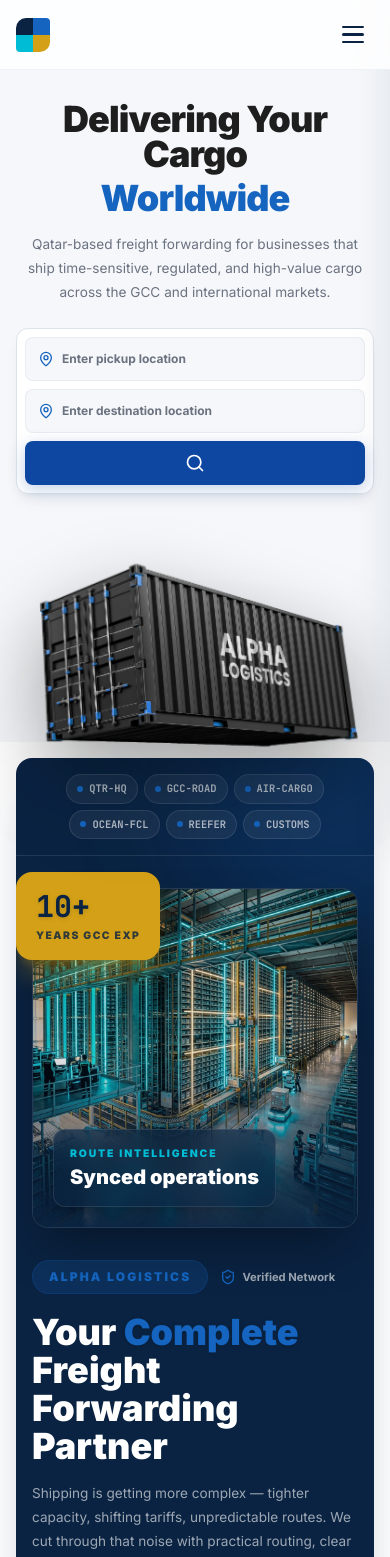
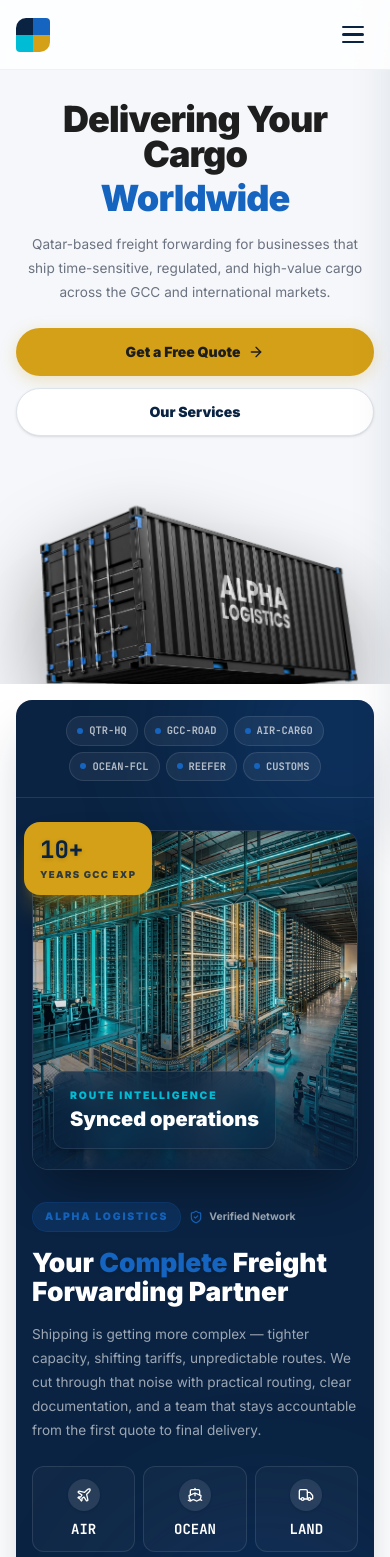
Before and after one commit to designbymishab/Alpha-Logistics, a Next.js app: page / in a window 390 px wide. Shown: the top 1557 px of the page. Built offline with nearby package versions, Linux system fonts and the light colour scheme.

Commit message:
update designs

```diff
--- a/src/app/branches/page.tsx
+++ b/src/app/branches/page.tsx
@@ -89,7 +89,7 @@
             </p>
           </div>
 
-          <div className="relative min-h-[300px] overflow-hidden rounded-2xl bg-white p-4 shadow-2xl shadow-deep-blue/10 sm:min-h-[460px] sm:p-5">
+          <div className="relative min-h-[250px] overflow-hidden rounded-2xl bg-white p-4 shadow-2xl shadow-deep-blue/10 sm:min-h-[460px] sm:p-5">
             <div className="absolute inset-0 opacity-70">
               <div className="h-full bg-[radial-gradient(circle_at_18%_50%,#0D47A1_0_5px,transparent_6px),radial-gradient(circle_at_45%_42%,#1565C0_0_5px,transparent_6px),radial-gradient(circle_at_58%_62%,#00BCD4_0_5px,transparent_6px),radial-gradient(circle_at_72%_38%,#D4A017_0_5px,transparent_6px),radial-gradient(circle_at_82%_66%,#0D47A1_0_5px,transparent_6px),linear-gradient(120deg,transparent_18%,rgba(13,71,161,.12)_18%_19%,transparent_19%_46%,rgba(0,188,212,.16)_46%_47%,transparent_47%)]" />
             </div>
--- a/src/app/contact/page.tsx
+++ b/src/app/contact/page.tsx
@@ -55,7 +55,7 @@
             </p>
           </div>
 
-          <div className="relative min-h-[260px] overflow-hidden rounded-2xl bg-deep-blue shadow-2xl shadow-deep-blue/20 sm:min-h-[430px]">
+          <div className="relative min-h-[220px] overflow-hidden rounded-2xl bg-deep-blue shadow-2xl shadow-deep-blue/20 sm:min-h-[430px]">
             <Image
               src={containerImage}
               alt="Alpha Logistics black shipping container contact visual"
--- a/src/app/globals.css
+++ b/src/app/globals.css
@@ -215,6 +215,22 @@
   .glass-panel {
     border-radius: 16px;
   }
+
+  /* Better mobile section spacing */
+  .global-network-section {
+    padding-block: 3rem;
+  }
+
+  /* Better touch targets */
+  .cta-primary,
+  .cta-gold {
+    min-height: 48px;
+  }
+
+  /* Prevent horizontal overflow on mobile */
+  .site-shell {
+    overflow-x: hidden;
+  }
 }
 
 .hero-image-parallax {
@@ -272,6 +288,16 @@
 .card:hover {
   transform: translateY(-2px);
   box-shadow: 0 8px 24px rgba(10, 35, 66, 0.08);
+}
+
+@media (max-width: 639px) {
+  .card {
+    padding: 1.25rem;
+  }
+
+  .card:hover {
+    transform: none;
+  }
 }
 
 .btn {
--- a/src/app/page.tsx
+++ b/src/app/page.tsx
@@ -8,7 +8,6 @@
   Globe2,
   MapPin,
   Plane,
-  Search,
   ShieldCheck,
   Ship,
   Truck,
@@ -112,9 +111,6 @@
             <h1 className="text-4xl font-black leading-[0.98] tracking-tight text-foreground sm:text-6xl lg:text-8xl">
               Delivering Your Cargo
               <span className="mt-2 flex items-center justify-center gap-2 sm:gap-3 text-secondary">
-                {/* <span className="flex size-8 items-center justify-center rounded-full bg-secondary-100 sm:size-12">
-                  <Globe2 aria-hidden="true" className="size-4 sm:size-6" />
-                </span> */}
                 Worldwide
               </span>
             </h1>
@@ -124,25 +120,19 @@
               the GCC and international markets.
             </p>
 
-            <div className="mx-auto mt-6 flex max-w-xl flex-col gap-2 rounded-xl border border-border-color bg-white p-2 shadow-lg shadow-deep-blue/5 sm:mt-7 sm:grid sm:grid-cols-[1fr_1fr_48px]">
-              <div className="flex min-h-11 items-center gap-2 rounded-lg border border-border-color/50 bg-background px-3 text-left">
-                <MapPin aria-hidden="true" className="size-4 text-secondary" />
-                <span className="text-xs font-bold text-cool-gray">
-                  Enter pickup location
-                </span>
-              </div>
-              <div className="flex min-h-11 items-center gap-2 rounded-lg border border-border-color/50 bg-background px-3 text-left">
-                <MapPin aria-hidden="true" className="size-4 text-secondary" />
-                <span className="text-xs font-bold text-cool-gray">
-                  Enter destination location
-                </span>
-              </div>
+            <div className="mx-auto mt-6 flex max-w-md flex-col gap-3 sm:mt-7 sm:flex-row sm:items-center sm:justify-center">
               <Link
                 href="/contact"
-                aria-label="Search shipment route"
-                className="cta-primary flex min-h-11 items-center justify-center rounded-lg text-white transition"
+                className="cta-gold inline-flex h-12 items-center justify-center gap-2 rounded-full px-7 text-sm font-black"
               >
-                <Search aria-hidden="true" className="size-5" />
+                Get a Free Quote
+                <ArrowRight aria-hidden="true" className="size-4" />
+              </Link>
+              <Link
+                href="/services"
+                className="inline-flex h-12 items-center justify-center gap-2 rounded-full border border-border-color bg-white px-7 text-sm font-black text-deep-blue shadow-sm transition hover:border-secondary hover:shadow-md"
+              >
+                Our Services
               </Link>
             </div>
           </div>
@@ -232,27 +222,27 @@
                 </div>
 
                 {/* Floating Stat Badge */}
-                <div className="absolute -top-4 -left-4 rounded-2xl bg-gold-accent px-5 py-4 text-deep-blue shadow-xl shadow-gold-accent/30 sm:-left-6 sm:top-8 z-10">
-                   <p className="mono-accent text-3xl font-black drop-shadow-sm sm:text-4xl">
+                <div className="absolute -top-2 -left-2 rounded-2xl bg-gold-accent px-4 py-3 text-deep-blue shadow-xl shadow-gold-accent/30 sm:-left-6 sm:-top-4 sm:px-5 sm:py-4 z-10">
+                   <p className="mono-accent text-2xl font-black drop-shadow-sm sm:text-4xl">
                       10+
                    </p>
-                   <p className="mt-1 text-[0.65rem] font-black uppercase tracking-[0.14em] opacity-80 sm:text-xs">
+                   <p className="mt-0.5 text-[0.6rem] font-black uppercase tracking-[0.14em] opacity-80 sm:mt-1 sm:text-xs">
                       Years GCC Exp
                    </p>
                 </div>
               </div>
 
               <div className="flex flex-col justify-center lg:pl-2">
-                <div className="flex items-center gap-3">
-                  <span className="w-fit rounded-full bg-secondary/20 px-4 py-2 text-xs font-black uppercase tracking-[0.18em] text-secondary border border-secondary/20">
+                <div className="flex flex-wrap items-center gap-2 sm:gap-3">
+                  <span className="w-fit rounded-full bg-secondary/20 px-3 py-1.5 text-[0.65rem] font-black uppercase tracking-[0.18em] text-secondary border border-secondary/20 sm:px-4 sm:py-2 sm:text-xs">
                     Alpha Logistics
                   </span>
-                  <span className="flex items-center gap-1.5 text-[0.7rem] font-bold text-white/60">
-                    <ShieldCheck aria-hidden="true" className="size-4 text-secondary" />
+                  <span className="flex items-center gap-1.5 text-[0.65rem] font-bold text-white/60 sm:text-[0.7rem]">
+                    <ShieldCheck aria-hidden="true" className="size-3.5 text-secondary sm:size-4" />
                     Verified Network
                   </span>
                 </div>
-                <h2 className="mt-5 max-w-2xl text-4xl font-black leading-[1.05] text-white sm:mt-6 sm:text-5xl lg:text-6xl">
+                <h2 className="mt-4 max-w-2xl text-[1.65rem] font-black leading-[1.1] text-white sm:mt-6 sm:text-4xl lg:text-6xl">
                   Your{" "}
                   <span className="text-secondary drop-shadow-sm">Complete</span> Freight{" "}
                   Forwarding Partner
@@ -264,7 +254,7 @@
                   accountable from the first quote to final delivery.
                 </p>
 
-                <div className="mt-8 grid grid-cols-3 gap-3 sm:mt-10 sm:gap-4">
+                <div className="mt-6 grid grid-cols-3 gap-2 sm:mt-10 sm:gap-4">
                   {[
                     { mode: "AIR", icon: Plane },
                     { mode: "OCEAN", icon: Ship },
@@ -272,12 +262,12 @@
                   ].map(({ mode, icon: Icon }) => (
                     <div
                       key={mode}
-                      className="group flex flex-col items-center justify-center rounded-2xl border border-white/10 bg-white/[0.03] p-4 text-center transition hover:border-gold-accent/40 hover:bg-white/[0.08] hover:shadow-lg hover:shadow-gold-accent/5"
+                      className="group flex flex-col items-center justify-center rounded-xl border border-white/10 bg-white/[0.03] p-3 text-center transition hover:border-gold-accent/40 hover:bg-white/[0.08] hover:shadow-lg hover:shadow-gold-accent/5 sm:rounded-2xl sm:p-4"
                     >
-                      <span className="flex size-10 items-center justify-center rounded-full bg-white/10 text-white shadow-sm transition group-hover:scale-110 group-hover:bg-gold-accent group-hover:text-deep-blue">
-                        <Icon aria-hidden="true" className="size-5" />
+                      <span className="flex size-8 items-center justify-center rounded-full bg-white/10 text-white shadow-sm transition group-hover:scale-110 group-hover:bg-gold-accent group-hover:text-deep-blue sm:size-10">
+                        <Icon aria-hidden="true" className="size-4 sm:size-5" />
                       </span>
-                      <p className="mono-accent mt-3 text-lg font-black text-white sm:text-xl">
+                      <p className="mono-accent mt-2 text-sm font-black text-white sm:mt-3 sm:text-xl">
                         {mode}
                       </p>
                     </div>
@@ -358,7 +348,7 @@
         <div className="site-shell grid gap-8 lg:grid-cols-[0.9fr_1.1fr] lg:items-center lg:gap-10">
           <div>
             <p className="kicker">Powering Logistics</p>
-            <h2 className="mt-2 max-w-xl text-3xl font-black leading-tight text-foreground sm:mt-3 sm:text-5xl">
+            <h2 className="mt-2 max-w-xl text-2xl font-black leading-tight text-foreground sm:mt-3 sm:text-5xl">
               The engine behind your supply chain
             </h2>
             <p className="mt-4 max-w-xl text-[0.85rem] leading-6 text-cool-gray sm:mt-5 sm:text-sm sm:leading-7">
@@ -382,7 +372,7 @@
           </div>
 
           <div className="grid gap-3 sm:grid-cols-[1fr_0.72fr] sm:gap-4">
-            <div className="relative min-h-[240px] overflow-hidden rounded-xl bg-deep-blue sm:min-h-[360px]">
+            <div className="relative min-h-[200px] overflow-hidden rounded-xl bg-deep-blue sm:min-h-[360px]">
               <Image
                 src={poweringlogistics}
                 alt="Alpha Logistics ocean freight"
@@ -393,7 +383,7 @@
               />
               <div className="absolute inset-0 bg-gradient-to-t from-black/54 to-transparent" />
             </div>
-            <div className="grid gap-3 sm:gap-4">
+            <div className="grid grid-cols-2 gap-3 sm:grid-cols-1 sm:gap-4">
               <div className="flex flex-col justify-center rounded-xl bg-deep-blue p-5 text-white sm:p-6">
                 <Box aria-hidden="true" className="size-7 text-gold-accent sm:size-9" />
                 <p className="mono-accent mt-4 text-3xl font-black sm:mt-8 sm:text-4xl">10+</p>
@@ -481,7 +471,7 @@
           </div>
 
           {/* Branch Grid */}
-          <div className="mt-4 grid grid-cols-2 gap-2 sm:mt-5 sm:gap-3 lg:grid-cols-5">
+          <div className="mt-4 grid grid-cols-1 gap-2 min-[420px]:grid-cols-2 sm:mt-5 sm:gap-3 lg:grid-cols-5">
             {locations.slice(1).map(([country, label]) => (
               <Link
                 key={country}
@@ -509,7 +499,7 @@
           </div>
 
           {/* Bottom stat strip */}
-          <div className="mt-8 flex flex-wrap items-center justify-center gap-x-6 gap-y-4 rounded-2xl border border-white/[0.06] bg-white/[0.03] px-4 py-4 backdrop-blur-sm sm:mt-10 sm:gap-x-14 sm:px-6 sm:py-5">
+          <div className="mt-8 grid grid-cols-2 gap-4 rounded-2xl border border-white/[0.06] bg-white/[0.03] px-4 py-5 backdrop-blur-sm min-[480px]:grid-cols-4 sm:mt-10 sm:gap-x-14 sm:px-6 sm:py-5 sm:flex sm:flex-wrap sm:items-center sm:justify-center">
             {[
               ["6+", "Locations"],
               ["4", "Continents"],
@@ -551,20 +541,25 @@
               </div>
             </div>
             <div className="bg-background p-5 text-deep-blue sm:p-7">
-              <h3 className="text-2xl font-black">Quickly Track your Shipments</h3>
+              <h3 className="text-2xl font-black">Need shipment updates?</h3>
+              <p className="mt-3 text-sm leading-6 text-cool-gray">
+                Contact our team for real-time tracking updates, ETA confirmations, and status reports on your active shipments.
+              </p>
               <div className="mt-6 grid gap-3">
-                <div className="mono-accent rounded-lg border border-border-color px-4 py-3 text-sm font-bold text-cool-gray">
-                  ALX-QA-DOH-0001
-                </div>
-                <div className="rounded-lg border border-border-color px-4 py-3 text-sm font-bold text-cool-gray">
-                  Select your service
-                </div>
                 <Link
                   href="/contact"
-                  className="cta-primary inline-flex h-12 items-center justify-center rounded-lg text-sm font-black"
+                  className="cta-primary inline-flex h-12 items-center justify-center gap-2 rounded-lg text-sm font-black"
                 >
-                  Track Now
+                  Contact Our Team
+                  <ArrowRight aria-hidden="true" className="size-4" />
                 </Link>
+                <a
+                  href="tel:+97441424247"
+                  className="inline-flex h-12 items-center justify-center gap-2 rounded-lg border border-border-color bg-white text-sm font-black text-deep-blue transition hover:border-secondary"
+                >
+                  <MapPin aria-hidden="true" className="size-4 text-secondary" />
+                  +974 4142 4247
+                </a>
               </div>
             </div>
           </div>
--- a/src/app/services/page.tsx
+++ b/src/app/services/page.tsx
@@ -88,12 +88,12 @@
             </p>
             <Link
               href="/contact"
-              className="cta-primary mt-7 inline-flex h-12 items-center justify-center rounded-full px-6 text-sm font-black"
+              className="cta-primary mt-6 mb-2 inline-flex h-12 items-center justify-center rounded-full px-6 text-sm font-black sm:mt-7 sm:mb-0"
             >
               Request a Quote
             </Link>
           </div>
-          <div className="relative min-h-[260px] overflow-hidden rounded-2xl bg-deep-blue shadow-2xl shadow-deep-blue/20 sm:min-h-[450px]">
+          <div className="relative min-h-[220px] overflow-hidden rounded-2xl bg-deep-blue shadow-2xl shadow-deep-blue/20 sm:min-h-[450px]">
             <Image
               src={oceanImage}
               alt="Alpha Logistics freight services across ocean and air"
--- a/src/components/footer.tsx
+++ b/src/components/footer.tsx
@@ -61,7 +61,7 @@
           </div>
         </address>
         <div className="border-t border-white/10 pt-6 md:col-span-3">
-          <div className="flex flex-col gap-3 text-xs text-white/45 sm:flex-row sm:items-center sm:justify-between">
+          <div className="flex flex-col gap-2 text-xs text-white/45 sm:flex-row sm:items-center sm:justify-between sm:gap-3">
           <p>
             Copyright {new Date().getFullYear()} Alpha Apex Logistics. All
             rights reserved.
```
